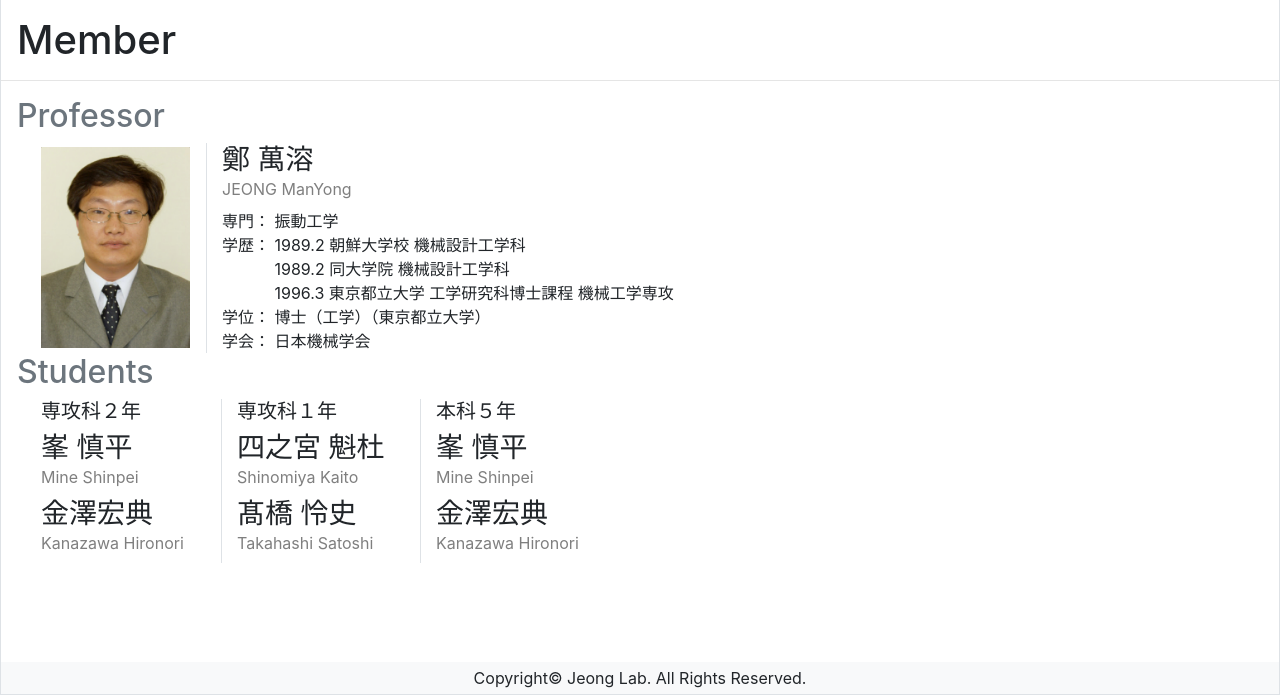
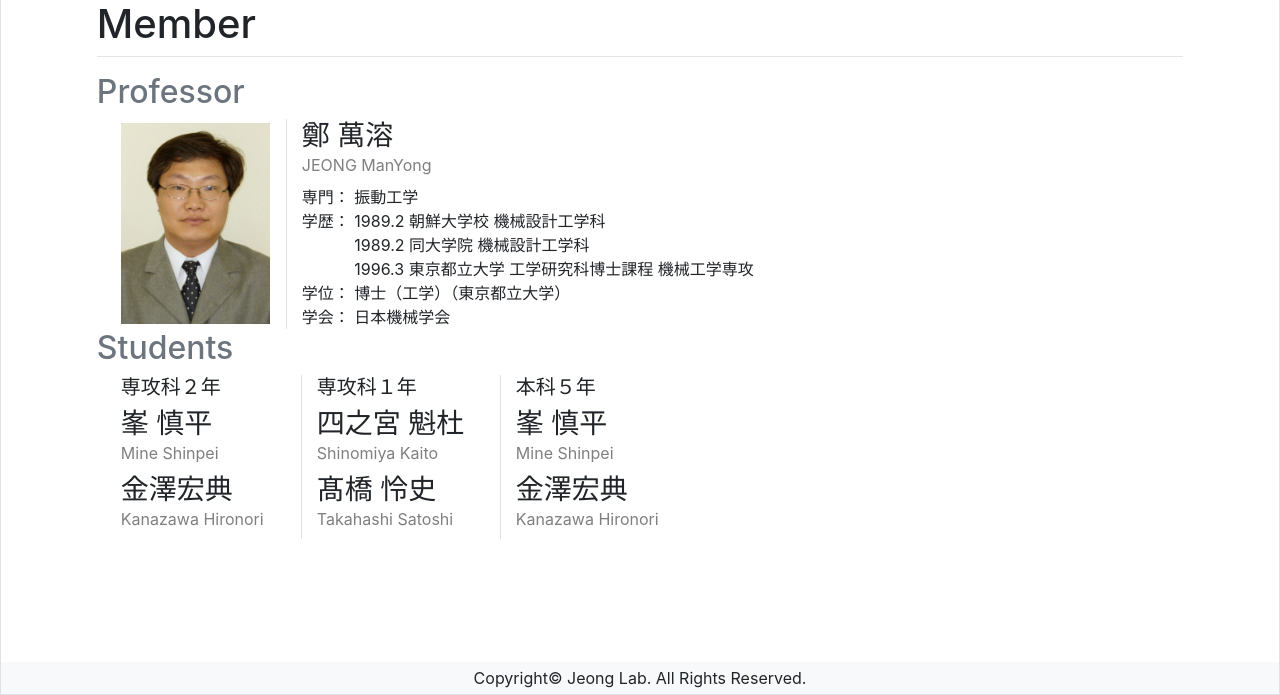
Before and after one commit to sin392/lab_homepage, a Flask app: page /member in a window 1280 px wide. Shown: the part 105-800 px from the top of the page. Run offline with Flask 2, Linux system fonts and the light colour scheme; some libraries are stand-ins or nearby versions.

Commit message:
small update

```diff
--- a/templates/member.html
+++ b/templates/member.html
@@ -1,8 +1,8 @@
 {% extends "layout.html" %}
 {% block body %}
-<h1 class="p-3 mb-0">Member</h1>
-<hr class="mt-0">
-<div class="pl-3 pr-3">
+<div class="mx-auto" style="max-width: 85%;">
+    <h1>Member</h1>
+    <hr class="mt-0">
     <h2 class="text-muted">Professor</h2>
     <div class="row">
         <div class="col-sm-1 ml-4 mw-100 min-vh-50">
--- a/templates/research.html
+++ b/templates/research.html
@@ -1,6 +1,7 @@
 {% extends "layout.html" %}
 {% block body %}
-<h1 class="p-3 mb-0">Research topics</h1>
+<div class="mx-auto" style="max-width: 85%;">
+    <h1>Research topics</h1>
     <hr class="mt-0">
     <ul class="list-group">
         <li class="list-group-item">剛体ブロックのロッキング振動に関する研究</li>
@@ -15,6 +16,8 @@
         <li class="list-group-item">ウェアラブルデバイスによる熱中症予知システムの開発</li>
         <li class="list-group-item">コンピュータビジョンによる駐車場管理システムの開発</li>
     </ul>
+</div>
+
 
 {% endblock %}
 {% block footer %}
```
Lines whose indentation alone changed are shown as unchanged.
